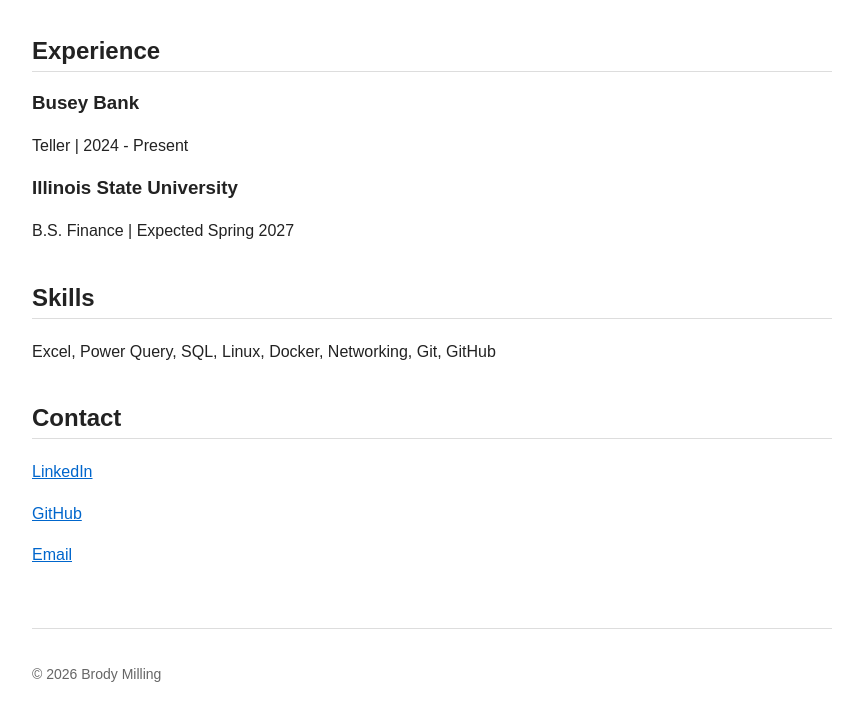
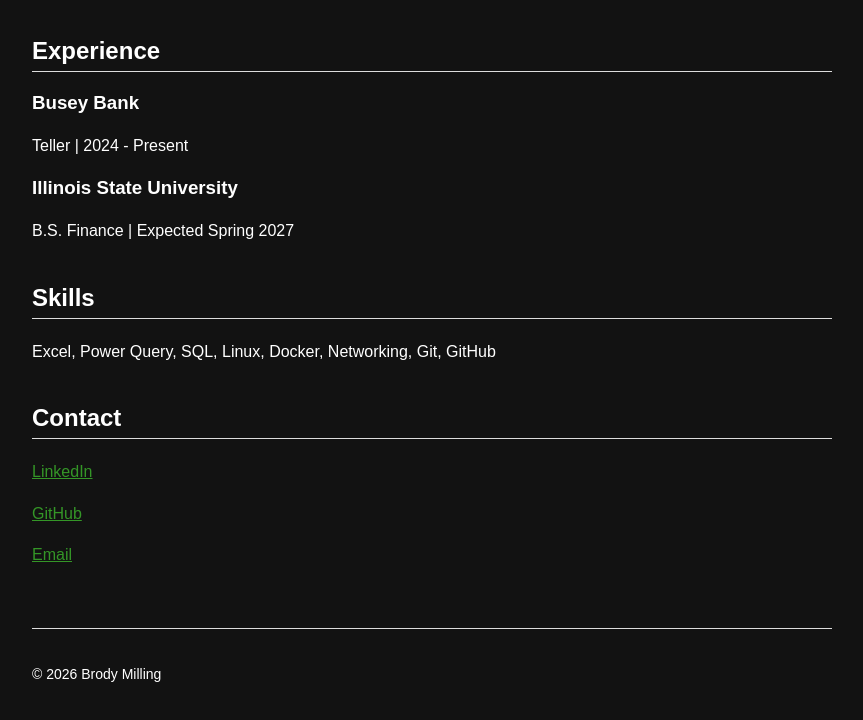
Before and after one commit to br0dy001/Brody-s-Portfolio-Resume-Website, a plain HTML site: page index.html in a window 1280 px wide. Shown: the part 720-1440 px from the top of the page, without its empty margins (208-1071 px from the left). Drawn offline with Linux system fonts and the light colour scheme.

Commit message:
Update style.css
change colors

```diff
--- a/style.css
+++ b/style.css
@@ -6,8 +6,8 @@
   font-family: Arial, sans-serif;
   line-height: 1.6;
 
-  color: #222;
-  background: #fff;
+  color: #fff;
+  background: #121212;
 }
 
 h1,
@@ -27,7 +27,7 @@
 }
 
 a {
-  color: #0066cc;
+  color: #349627;
 }
 
 a:hover {
@@ -51,5 +51,5 @@
   padding-top: 20px;
   border-top: 1px solid #ddd;
   font-size: 14px;
-  color: #666;
+  color: #fff;
 }
```
